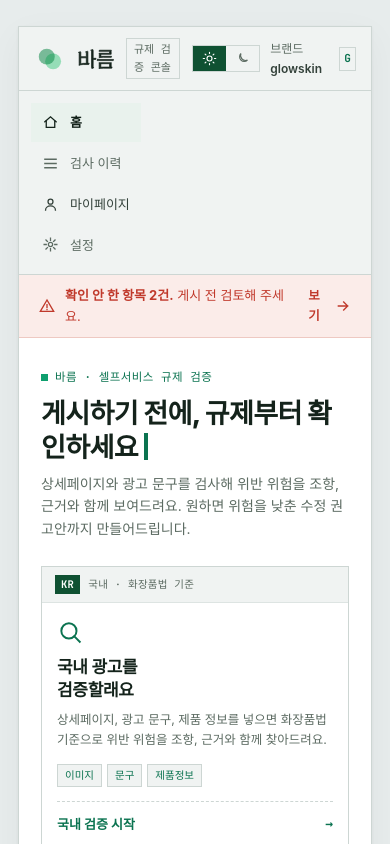
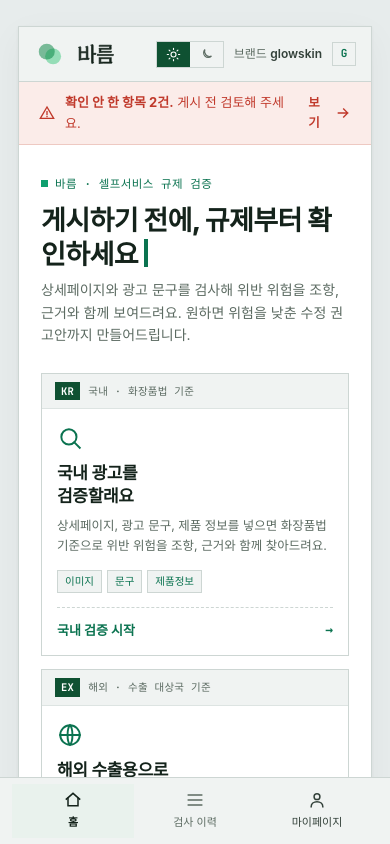
Before and after one commit to haneebunny/barum, a Next.js app in the folder frontend/: page / in a window 390 px wide. Shown: the top 844 px of the page. Built offline with nearby package versions, Linux system fonts and the light colour scheme; a web font is replaced by a local one.

Commit message:
feat: 사이드바 설정 제거, 헤더 태그 삭제 및 모바일 하단 탭 바 레이아웃 변경

```diff
--- a/frontend/app/globals.css
+++ b/frontend/app/globals.css
@@ -744,32 +744,59 @@ body {
 }
 
 @media (max-width: 900px) {
+  body {
+    padding-bottom: 80px;
+  }
   .shell,
   .shell.nav-collapsed {
     grid-template-columns: 1fr;
   }
   .sidebar {
+    position: fixed;
+    bottom: 0;
+    left: 0;
+    right: 0;
+    z-index: 40;
     border-right: 0;
-    border-bottom: 1px solid var(--line-2);
+    border-top: 1px solid var(--line-2);
+    border-bottom: 0;
+    background: var(--surface-sub);
   }
   .sidebar-in,
   .shell.nav-collapsed .sidebar-in {
-    width: auto;
+    width: 100%;
     flex-direction: row;
-    flex-wrap: wrap;
     align-items: center;
-    padding: 10px 12px;
+    justify-content: space-around;
+    padding: 6px 12px;
   }
   .railtoggle {
     display: none;
   }
+  .snav {
+    flex-direction: row;
+    width: 100%;
+    justify-content: space-around;
+    margin-top: 0;
+    gap: 0;
+  }
+  .sitem,
+  .shell.nav-collapsed .sitem {
+    flex-direction: column;
+    align-items: center;
+    justify-content: center;
+    gap: 4px;
+    padding: 6px 0;
+    font-size: 11px;
+    flex: 1;
+    width: auto;
+  }
+  .sitem svg {
+    width: 20px;
+    height: 20px;
+  }
   .shell.nav-collapsed .lbl {
-    display: inline;
-  }
-  .shell.nav-collapsed .sitem {
-    width: auto;
-    padding: 9px 11px;
-    gap: 11px;
+    display: block;
   }
   .doors {
     grid-template-columns: 1fr;
--- a/frontend/components/AppShell/AppShell.tsx
+++ b/frontend/components/AppShell/AppShell.tsx
@@ -62,7 +62,6 @@ export function AppShell({ children }: { children: React.ReactNode }) {
             />
           </svg>
         </span>
-        <span className="tag">규제 검증 콘솔</span>
         <div className="right">
           <ThemeToggle />
           <span className="who">
@@ -107,13 +106,6 @@ export function AppShell({ children }: { children: React.ReactNode }) {
                 </svg>
                 <span className="lbl">마이페이지</span>
               </Link>
-              <span className="sitem disabled" title="설정 (준비 중)">
-                <svg viewBox="0 0 24 24" fill="none" stroke="currentColor" strokeWidth={1.8} strokeLinecap="square">
-                  <circle cx="12" cy="12" r="3" />
-                  <path d="M12 3v3M12 18v3M3 12h3M18 12h3M5.6 5.6l2.1 2.1M16.3 16.3l2.1 2.1M18.4 5.6l-2.1 2.1M7.7 16.3l-2.1 2.1" />
-                </svg>
-                <span className="lbl">설정</span>
-              </span>
             </nav>
           </div>
         </aside>
```
